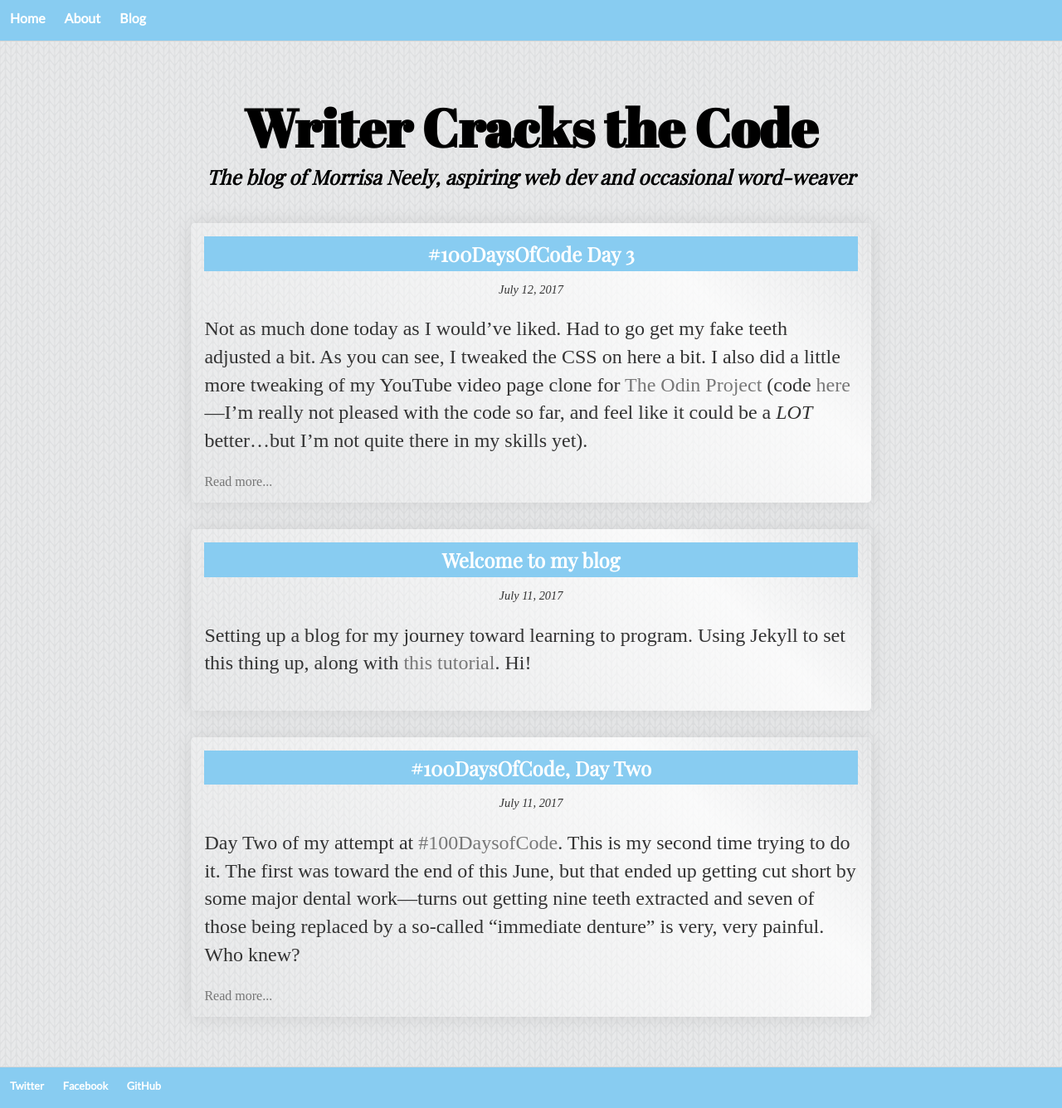
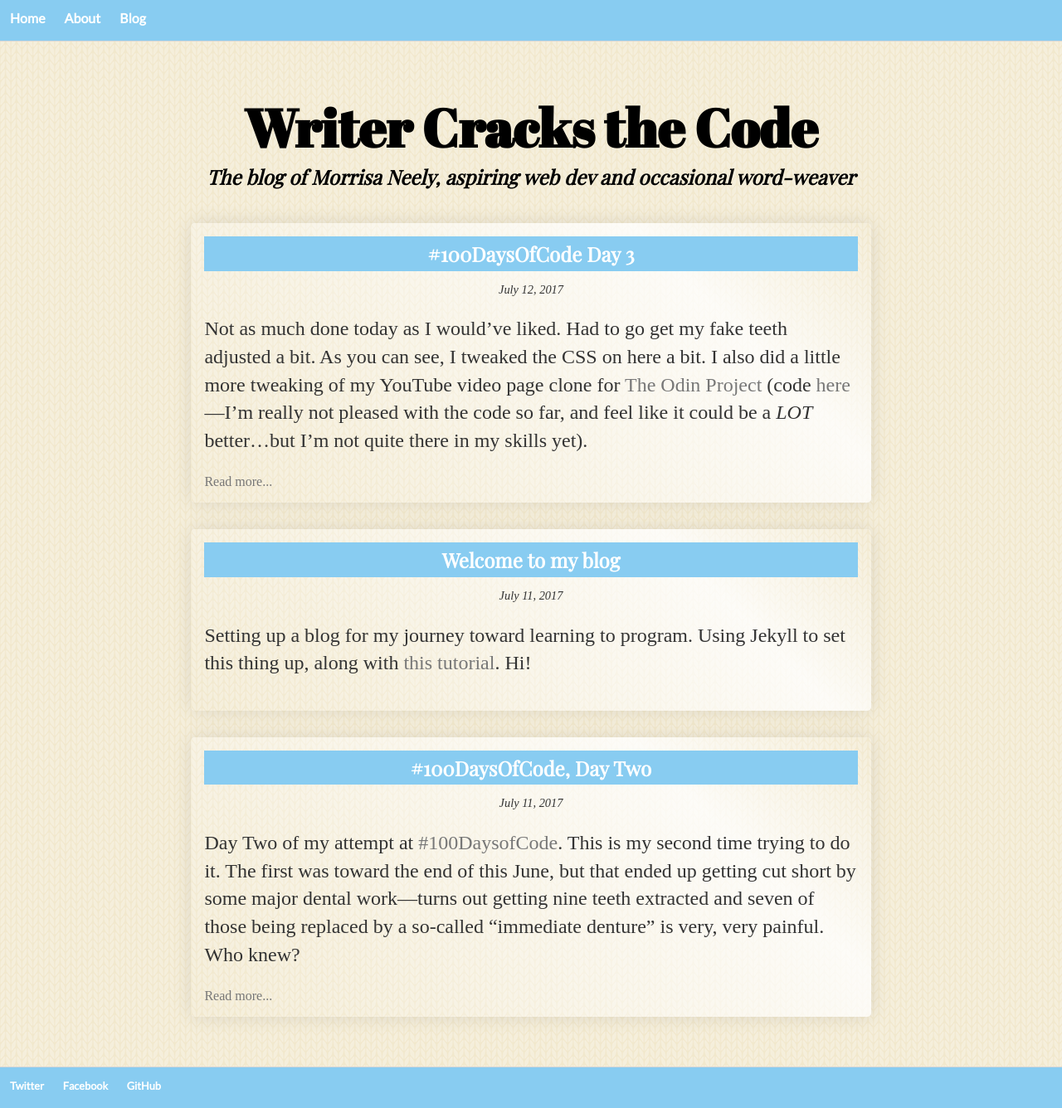
Before and after one commit to morrisa-n/morrisa-n.github.io, a Jekyll site: the page built from index.html, in a window 1280 px wide. Shown: the whole page at 83% size. Built offline with Jekyll 4.4.1, drawn with Linux system fonts in a browser that asks for light colours.

Commit message:
New background

```diff
--- a/css/main.css
+++ b/css/main.css
@@ -8,7 +8,7 @@
     }
 
 body {
-    background-image: url("../Images/knitting-sm.png"); /* Image from Subtle Patterns https://www.toptal.com/designers/subtlepatterns */
+    background-image: url("../Images/knitting-sm-c.png"); /* Image from Subtle Patterns https://www.toptal.com/designers/subtlepatterns - color changed by me */
     background-attachment: fixed;
     }
 
```
Also changed, not shown: Images/knitting-sm-c.png (added).
